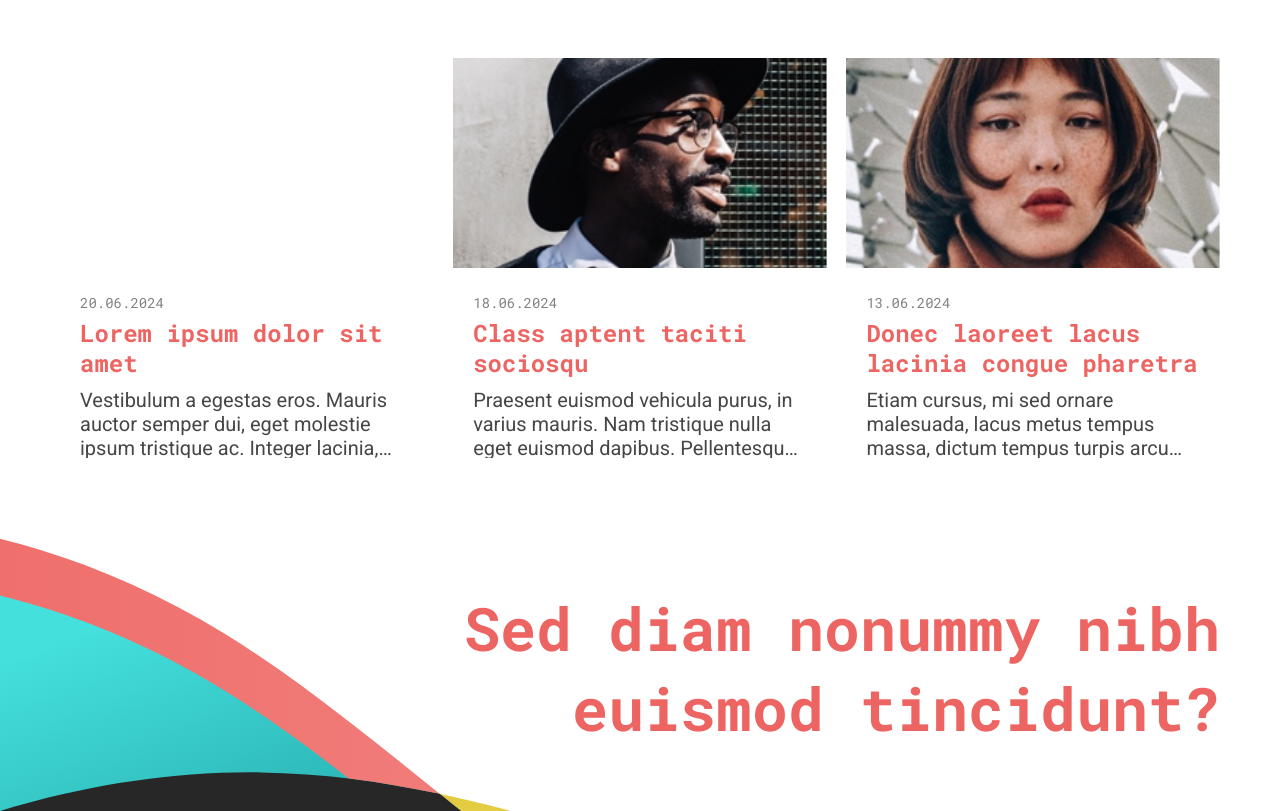
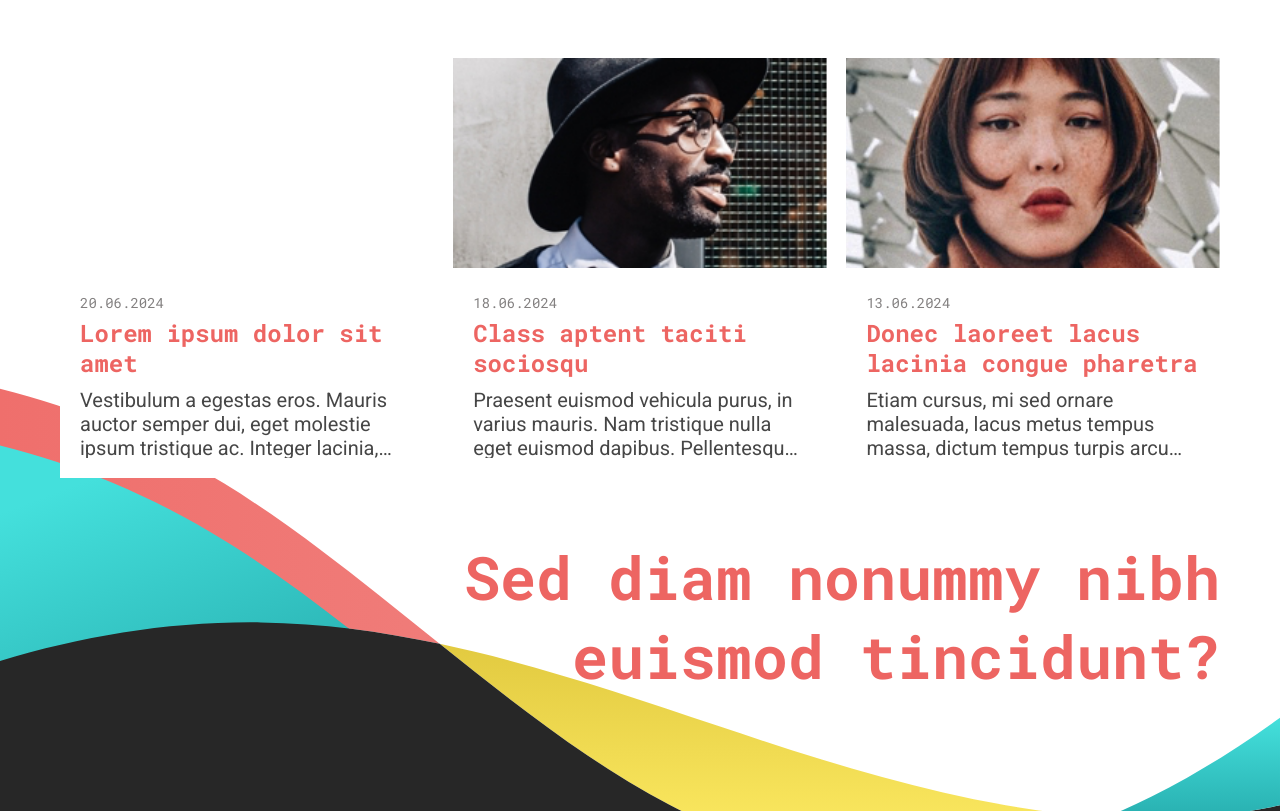
Before and after one commit to rrlaforest1/Logotel_test, a website built with webpack: page src/template.html in a window 1280 px wide. Shown: the part 721-1532 px from the top of the page. Built offline with nearby package versions, Linux system fonts and the light colour scheme; files whose address does not match are found by name.

Commit message:
fix waves details

```diff
--- a/src/styles/news.scss
+++ b/src/styles/news.scss
@@ -1,10 +1,13 @@
 .news-wrapper {
   padding: 60px;
+  z-index: 1;
+  position: relative;
 }
 
 #news {
   display: flex;
   gap: 19.64px;
+  z-index: 1;
 
   .news-card {
     position: relative;
--- a/src/styles/style.scss
+++ b/src/styles/style.scss
@@ -69,6 +69,10 @@ li {
   max-width: 1320px;
   margin: 0 auto;
 
+  /*
+    HEADER + NAV
+*/
+
   header {
     opacity: 80%;
     z-index: 3;
@@ -123,6 +127,10 @@ li {
     }
   }
 
+  /*
+    WAVES
+*/
+
   .waves {
     position: relative;
     display: flex;
@@ -138,15 +146,16 @@ li {
       max-width: 70%;
     }
     &.waves-top {
+      margin-top: -150px;
       margin-bottom: -1px;
       h2 {
-        top: 10%;
+        top: 30%;
         right: 60px;
         text-align: right;
       }
     }
     &.waves-bottom {
-      margin-top: -1px;
+      margin-top: -2px;
       h2 {
         bottom: 10%;
         left: 60px;
@@ -157,6 +166,10 @@ li {
       height: auto;
     }
   }
+
+  /*
+    FOOTER
+*/
 
   footer {
     background-color: $dark-gray;
```
